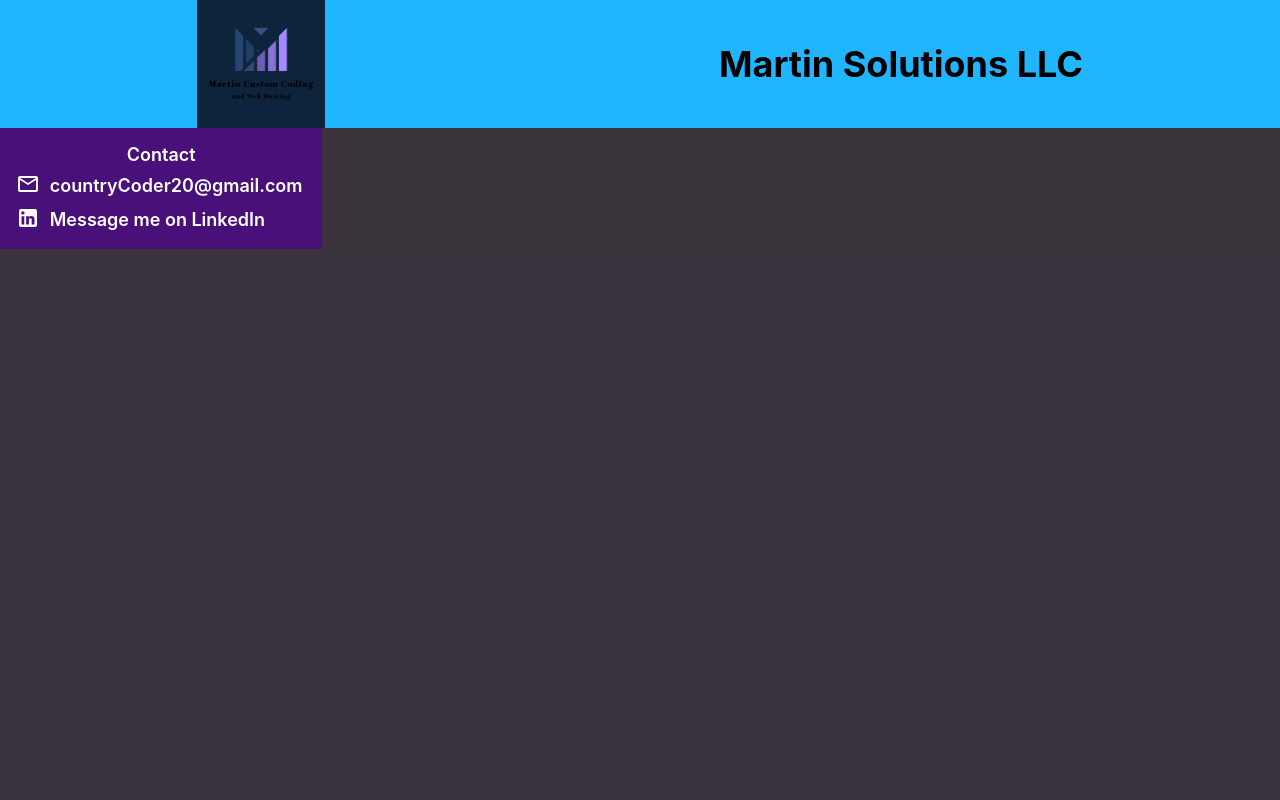
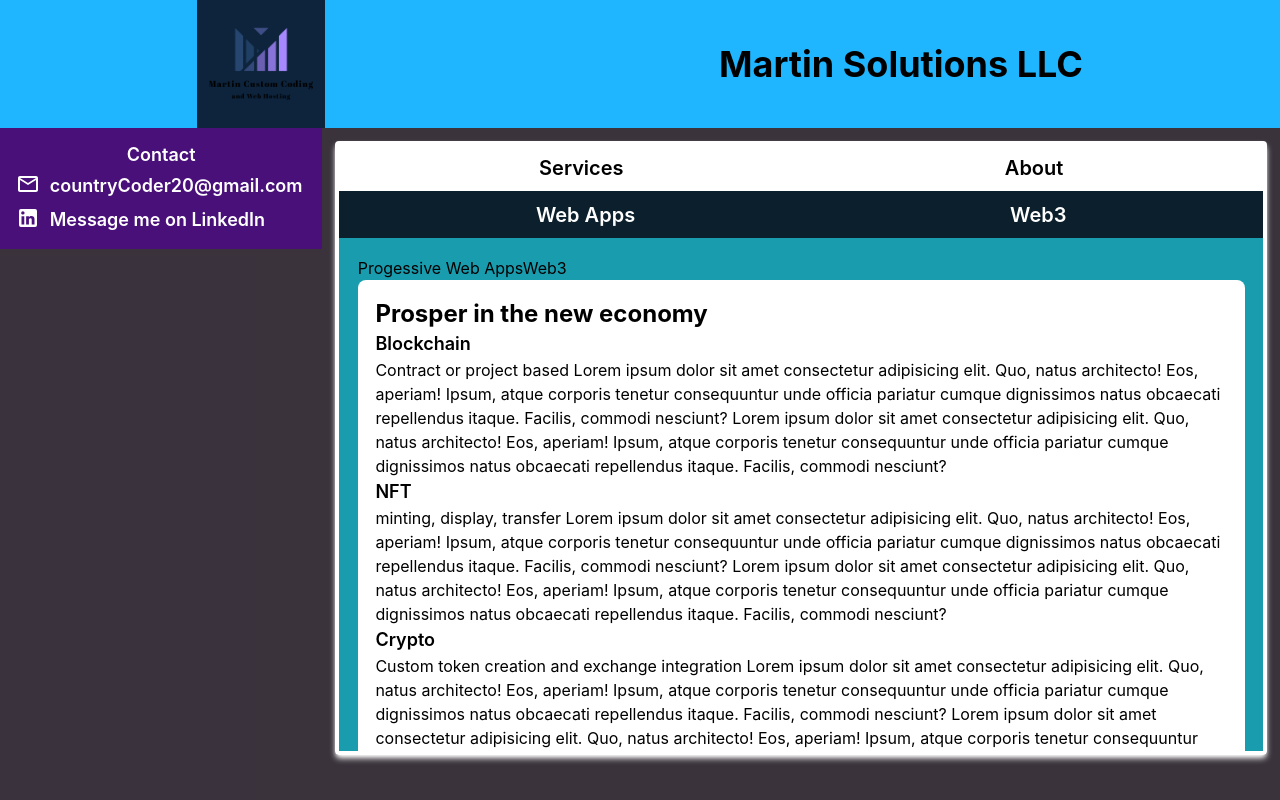
Before and after one commit to gmartin1603/MCC, a React (Create React App) app: page /services/web3 in a window 1280 px wide. Built offline with nearby package versions, Linux system fonts and the light colour scheme.

Commit message:
content routing

```diff
--- /dev/null
+++ b/src/App.css
@@ -0,0 +1,7 @@
+* {
+    -ms-overflow-style: none;  /* IE and Edge */
+    scrollbar-width: none;  /* Firefox */
+  }
+  *::-webkit-scrollbar {
+    display: none;
+  }
--- a/src/App.js
+++ b/src/App.js
@@ -1,16 +1,19 @@
 import Contact from "./components/Contact";
+import Content from "./components/Content";
 import Header from "./components/Header";
+import './App.css'
 
 function App() {
   const styles = {
-    main:`w-screen h-screen bg-clearBlack`,
+    main:`flex flex-col w-screen h-screen bg-clearBlack overflow-hidden`,
+    body:`max-h-[80vh] flex grow`,
   }
   return (
     <div className={styles.main}>
       <Header/>
       <div className={styles.body}>
       <Contact/>
-      {/* <Content/> */}
+      <Content/>
       </div>
     </div>
   );
--- /dev/null
+++ b/src/components/About.js
@@ -0,0 +1,14 @@
+import React from 'react';
+
+function About(props) {
+    const styles = {
+        main:``,
+    }
+    return (
+        <div classanme={styles.main}>
+            <h1>All About Martin Solutions LLC</h1>
+        </div>
+    );
+}
+
+export default About;
--- a/src/components/Contact.js
+++ b/src/components/Contact.js
@@ -9,7 +9,7 @@
     }
 
     const styles = {
-        main:`w-max bg-purple p-.01 text-white text-lg text-center font-semibold`,
+        main:`w-max h-fit bg-purple p-.01 text-white text-lg text-center font-semibold`,
         method:`flex p-.01`,
         p:`px-10`,
     }
--- /dev/null
+++ b/src/components/Content.js
@@ -0,0 +1,62 @@
+import React from 'react';
+import { Link, Outlet } from 'react-router-dom';
+import Web3 from './Web3';
+import WebApps from './WebApps';
+
+function Content(props) {
+
+    const tabs = [
+        "Services",
+        "Testimonials",
+        "About",
+    ]
+    const subTabs = [
+        "Progessive Web Apps",
+        "Web3",
+        "Android/ios Apps",
+        "PLC Automation",
+    ]
+
+    const styles = {
+        main:`m-.01 w-full max-w-[1200px] overflow-scroll rounded border-4 border-white shadow-md shadow-white bg-clickedBlue`,
+        bar:`bg-white p-.01 sticky top-0 font-semibold text-xl flex justify-around`,
+        subBar:`bg-clearBlack text-white p-.01 sticky top-[40px] font-semibold text-xl flex justify-around`,
+        tab:``,
+        content:`p-.02`,
+    }
+    return (
+        <div className={styles.main}>
+            <div className={styles.bar}>
+                <Link
+                to="services"
+                >
+                    Services
+                </Link>
+                <Link
+                to="about"
+                >
+                    About
+                </Link>
+            </div>
+            <div className={styles.subBar}>
+                {/* { subTabs.map(tab => (
+                ))} */}
+                <Link
+                to="services/webApps"
+                >
+                    Web Apps
+                </Link>
+                <Link
+                to="services/web3"
+                >
+                    Web3
+                </Link>
+            </div>
+            <div className={styles.content}>
+                <Outlet/>
+            </div>
+        </div>
+    );
+}
+
+export default Content;
--- /dev/null
+++ b/src/components/Links.js
@@ -0,0 +1,26 @@
+import React from 'react';
+import { Link, Outlet } from 'react-router-dom'
+
+function Links(props) {
+    const subTabs = [
+        {label:"Progessive Web Apps", route:"webApps"},
+        {label:"Web3", route:"web3"},
+        // "Android/ios Apps",
+        // "PLC Automation",
+    ]
+    const styles = {
+        main:``,
+    }
+    return (
+        <div className={styles.main}>
+            {subTabs.map(link => (
+                <Link to={link.route} key={link.route}>
+                    {link.label}
+                </Link>
+            ))}
+            <Outlet/>
+        </div>
+    );
+}
+
+export default Links;
--- /dev/null
+++ b/src/components/Web3.js
@@ -0,0 +1,45 @@
+import React from 'react';
+
+function Web3(props) {
+    const styles = {
+        main:`bg-white p-.02 rounded-lg`,
+        h1:`text-2xl font-bold`,
+        h2:`text-lg font-semibold`,
+        p:``,
+    }
+    return (
+        <div className={styles.main}>
+            <h1 className={styles.h1}>Prosper in the new economy</h1>
+            <h2 className={styles.h2}>Blockchain</h2>
+            <p className={styles.p}>
+                Contract or project based
+                Lorem ipsum dolor sit amet consectetur adipisicing elit. Quo, natus architecto! Eos, aperiam! Ipsum, atque corporis tenetur consequuntur unde officia pariatur cumque dignissimos natus obcaecati repellendus itaque. Facilis, commodi nesciunt?
+                Lorem ipsum dolor sit amet consectetur adipisicing elit. Quo, natus architecto! Eos, aperiam! Ipsum, atque corporis tenetur consequuntur unde officia pariatur cumque dignissimos natus obcaecati repellendus itaque. Facilis, commodi nesciunt?
+            </p>
+            <h2 className={styles.h2}>NFT</h2>
+            <p className={styles.p}>
+                minting, display, transfer
+                Lorem ipsum dolor sit amet consectetur adipisicing elit. Quo, natus architecto! Eos, aperiam! Ipsum, atque corporis tenetur consequuntur unde officia pariatur cumque dignissimos natus obcaecati repellendus itaque. Facilis, commodi nesciunt?
+                Lorem ipsum dolor sit amet consectetur adipisicing elit. Quo, natus architecto! Eos, aperiam! Ipsum, atque corporis tenetur consequuntur unde officia pariatur cumque dignissimos natus obcaecati repellendus itaque. Facilis, commodi nesciunt?
+            </p>
+            <h2 className={styles.h2}>Crypto</h2>
+            <p className={styles.p}>
+                Custom token creation and exchange integration
+                Lorem ipsum dolor sit amet consectetur adipisicing elit. Quo, natus architecto! Eos, aperiam! Ipsum, atque corporis tenetur consequuntur unde officia pariatur cumque dignissimos natus obcaecati repellendus itaque. Facilis, commodi nesciunt?
+                Lorem ipsum dolor sit amet consectetur adipisicing elit. Quo, natus architecto! Eos, aperiam! Ipsum, atque corporis tenetur consequuntur unde officia pariatur cumque dignissimos natus obcaecati repellendus itaque. Facilis, commodi nesciunt?
+            </p>
+            <h2 className={styles.h2}>Games</h2>
+            <p className={styles.p}>
+                Lorem ipsum dolor sit amet consectetur adipisicing elit. Quo, natus architecto! Eos, aperiam! Ipsum, atque corporis tenetur consequuntur unde officia pariatur cumque dignissimos natus obcaecati repellendus itaque. Facilis, commodi nesciunt?
+                Lorem ipsum dolor sit amet consectetur adipisicing elit. Quo, natus architecto! Eos, aperiam! Ipsum, atque corporis tenetur consequuntur unde officia pariatur cumque dignissimos natus obcaecati repellendus itaque. Facilis, commodi nesciunt?
+            </p>
+            <h2 className={styles.h2}>Maintinace</h2>
+            <p className={styles.p}>
+                Lorem ipsum dolor sit amet consectetur adipisicing elit. Quo, natus architecto! Eos, aperiam! Ipsum, atque corporis tenetur consequuntur unde officia pariatur cumque dignissimos natus obcaecati repellendus itaque. Facilis, commodi nesciunt?
+                Lorem ipsum dolor sit amet consectetur adipisicing elit. Quo, natus architecto! Eos, aperiam! Ipsum, atque corporis tenetur consequuntur unde officia pariatur cumque dignissimos natus obcaecati repellendus itaque. Facilis, commodi nesciunt?
+            </p>
+        </div>
+    );
+}
+
+export default Web3;
--- /dev/null
+++ b/src/components/WebApps.js
@@ -0,0 +1,38 @@
+import React from 'react';
+
+function WebApps(props) {
+    const styles = {
+        main:`bg-white p-.02 rounded-lg`,
+        h1:`text-2xl font-bold`,
+        h2:`text-lg font-semibold`,
+        p:``,
+    }
+    return (
+        <div className={styles.main}>
+            <h1 className={styles.h1}>Custom Internet Solutions</h1>
+            <h2 className={styles.h2}>End to end service</h2>
+            <p className={styles.p}>
+                Contract or project based
+                Lorem ipsum dolor sit amet consectetur adipisicing elit. Quo, natus architecto! Eos, aperiam! Ipsum, atque corporis tenetur consequuntur unde officia pariatur cumque dignissimos natus obcaecati repellendus itaque. Facilis, commodi nesciunt?
+                Lorem ipsum dolor sit amet consectetur adipisicing elit. Quo, natus architecto! Eos, aperiam! Ipsum, atque corporis tenetur consequuntur unde officia pariatur cumque dignissimos natus obcaecati repellendus itaque. Facilis, commodi nesciunt?
+            </p>
+            <h2 className={styles.h2}>SEO</h2>
+            <p className={styles.p}>
+                Lorem ipsum dolor sit amet consectetur adipisicing elit. Quo, natus architecto! Eos, aperiam! Ipsum, atque corporis tenetur consequuntur unde officia pariatur cumque dignissimos natus obcaecati repellendus itaque. Facilis, commodi nesciunt?
+                Lorem ipsum dolor sit amet consectetur adipisicing elit. Quo, natus architecto! Eos, aperiam! Ipsum, atque corporis tenetur consequuntur unde officia pariatur cumque dignissimos natus obcaecati repellendus itaque. Facilis, commodi nesciunt?
+            </p>
+            <h2 className={styles.h2}>Hosting</h2>
+            <p className={styles.p}>
+                Lorem ipsum dolor sit amet consectetur adipisicing elit. Quo, natus architecto! Eos, aperiam! Ipsum, atque corporis tenetur consequuntur unde officia pariatur cumque dignissimos natus obcaecati repellendus itaque. Facilis, commodi nesciunt?
+                Lorem ipsum dolor sit amet consectetur adipisicing elit. Quo, natus architecto! Eos, aperiam! Ipsum, atque corporis tenetur consequuntur unde officia pariatur cumque dignissimos natus obcaecati repellendus itaque. Facilis, commodi nesciunt?
+            </p>
+            <h2 className={styles.h2}>Maintinace</h2>
+            <p className={styles.p}>
+                Lorem ipsum dolor sit amet consectetur adipisicing elit. Quo, natus architecto! Eos, aperiam! Ipsum, atque corporis tenetur consequuntur unde officia pariatur cumque dignissimos natus obcaecati repellendus itaque. Facilis, commodi nesciunt?
+                Lorem ipsum dolor sit amet consectetur adipisicing elit. Quo, natus architecto! Eos, aperiam! Ipsum, atque corporis tenetur consequuntur unde officia pariatur cumque dignissimos natus obcaecati repellendus itaque. Facilis, commodi nesciunt?
+            </p>
+        </div>
+    );
+}
+
+export default WebApps;
--- a/src/index.js
+++ b/src/index.js
@@ -3,13 +3,25 @@
 import './index.css';
 import App from './App';
 import reportWebVitals from './reportWebVitals';
-import { BrowserRouter } from 'react-router-dom';
+import { BrowserRouter, Routes, Route } from 'react-router-dom';
+import WebApps from './components/WebApps';
+import Web3 from './components/Web3';
+import Links from './components/Links';
+import About from './components/About';
 
 const root = ReactDOM.createRoot(document.getElementById('root'));
 root.render(
   <React.StrictMode>
     <BrowserRouter>
-      <App />
+    <Routes>
+      <Route path="/" element={<App />}>
+        <Route path="services" element={<Links/>}>
+        <Route path="webApps" element={<WebApps/>}/>
+        <Route path="web3" element={<Web3/>}/>
+        </Route>
+        <Route path="about" element={<About/>}/>
+      </Route>
+    </Routes>
     </BrowserRouter>
   </React.StrictMode>
 );
```
